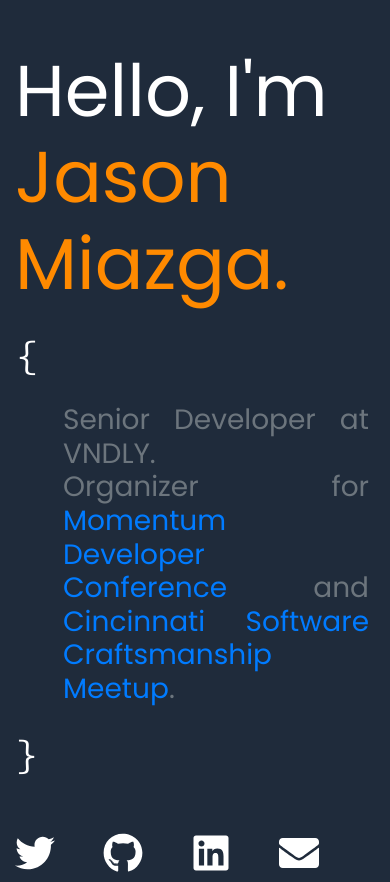
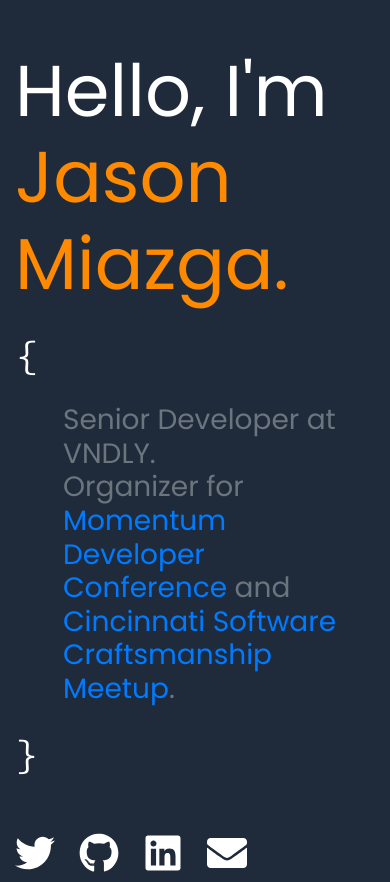
Before and after one commit to jmiazga/jasonmiazga.com, a Gatsby site: page / in a window 390 px wide. Built offline with nearby package versions, Linux system fonts and the light colour scheme; Gatsby itself is replaced by a stand-in of ours.

Commit message:
small responsive, accessibility, and seo fixes

```diff
--- a/src/components/info.js
+++ b/src/components/info.js
@@ -16,7 +16,7 @@
         Jason Miazga.
       </div>
       <div className="h1 code mt-4 mb-3">{"{"}</div>
-      <div className="text-muted mx-5 my-4 h3 text-justify info">
+      <div className="text-muted mx-5 my-4 h3 info">
         Senior Developer at VNDLY.
         <br /> Organizer for{" "}
         <a href="https://momentumdevcon.com/">
@@ -30,19 +30,24 @@
       </div>
       <div className="h1 code mt-2 mb-3">{"}"}</div>
       <div className="h1 mt-5">
-        <a className="mr-5 icon" href="https://twitter.com/jmiazga">
+        <a className="mr-4 mr-md-5 icon" href="https://twitter.com/jmiazga" aria-label="Twitter">
           <Twitter />
         </a>
-        <a className="mr-5 icon" href="https://github.com/jmiazga">
+        <a className="mr-4 mr-md-5 icon" href="https://github.com/jmiazga" aria-label="Github">
           <Github />
         </a>
         <a
-          className="mr-5 icon"
+          className="mr-4 mr-md-5 icon"
           href="https://www.linkedin.com/in/jasonmiazga/"
+          aria-label="LinkedIn"
         >
           <Linkedin />
         </a>
-        <a className="mr-5 icon" href="mailto://jmiazga+website@gmail.com">
+        <a
+          className="mr-4 mr-md-5 icon"
+          href="mailto://jmiazga+website@gmail.com"
+          aria-label="Email"
+        >
           <Mail />
         </a>
       </div>
--- a/src/pages/index.js
+++ b/src/pages/index.js
@@ -8,7 +8,9 @@
     <div>
       <Info />
       <Helmet>
+        <html lang="en" />
         <meta charSet="utf-8" />
+        <meta name="description" content="Jason Miazga Cincinnati, OH web developer" />
         <title>jasonmiazga.com</title>
       </Helmet>
     </div>
```
